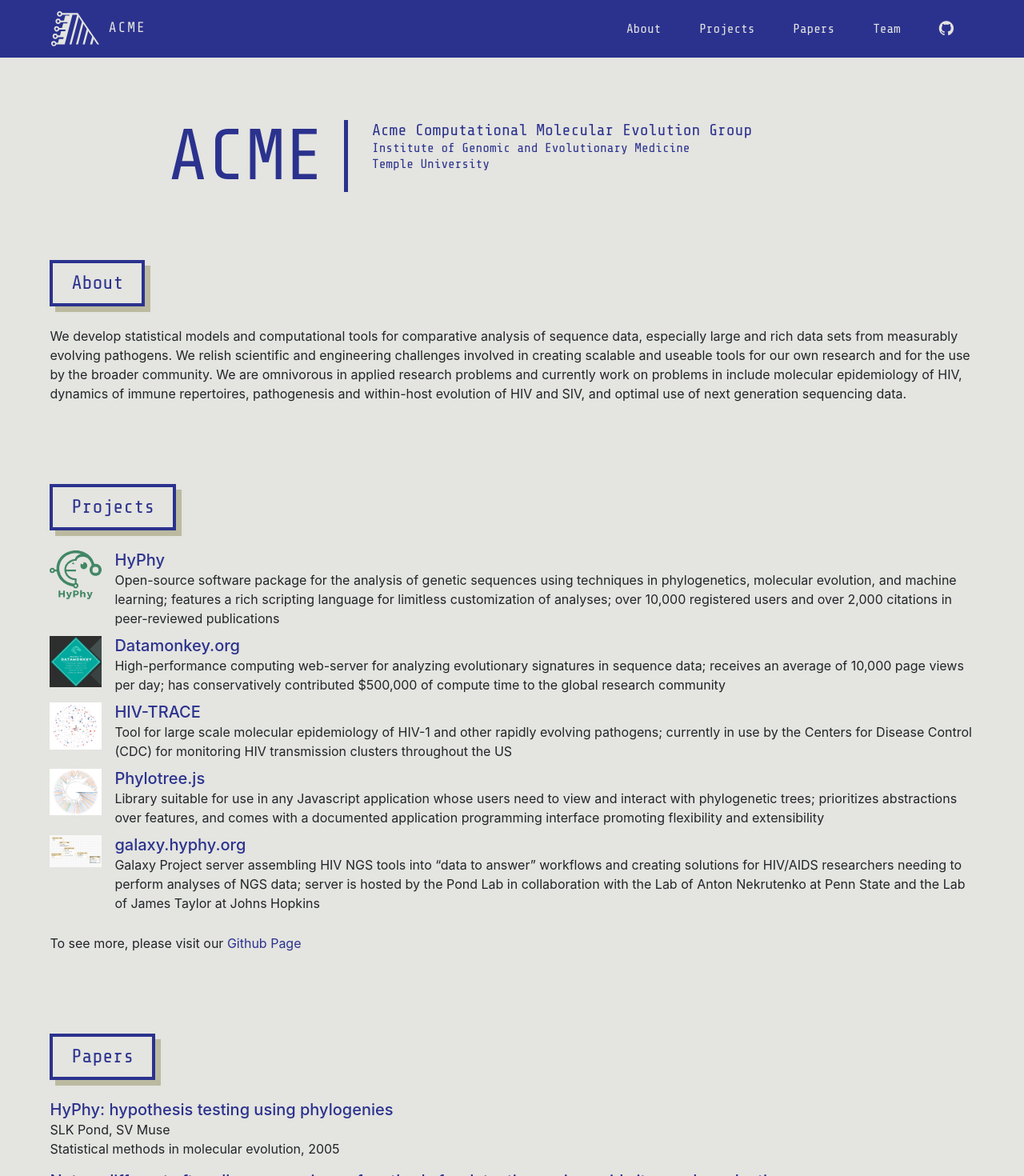
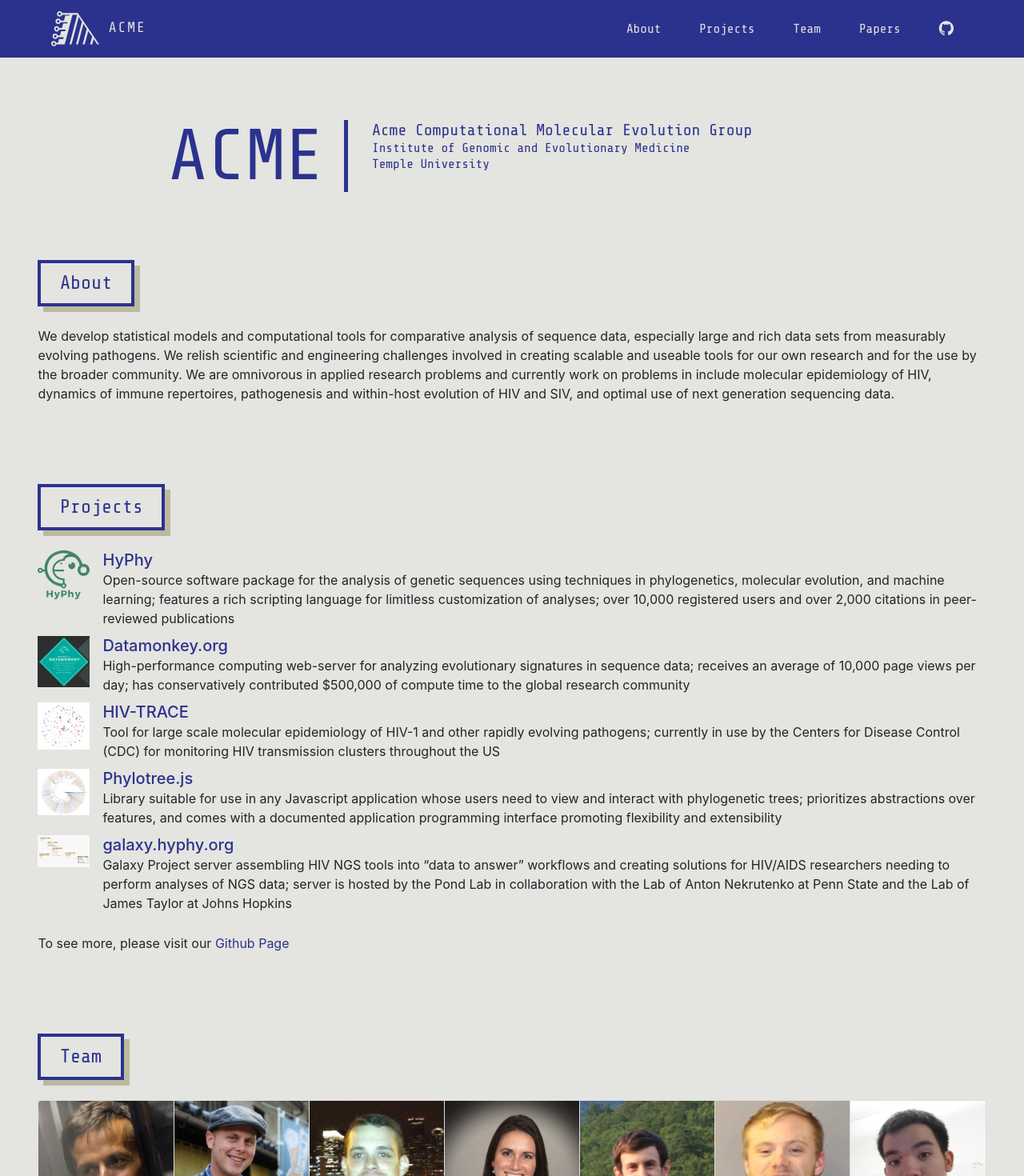
Before and after one commit to veg/LabSite, a React (Create React App) app: page / in a window 1280 px wide. Shown: the top 1470 px of the page at 80% size. Built offline with nearby package versions, Linux system fonts and the light colour scheme.

Commit message:
fix issue with team link (now scrolls to team correctly)

```diff
--- a/public/index.html
+++ b/public/index.html
@@ -27,7 +27,8 @@
     <noscript>
       You need to enable JavaScript to run this app.
     </noscript>
-    <div id="root"></div>
+    <div>
+      <div class="row" id="root"></div>
       <!--
         This HTML file is a template.
         If you open it directly in the browser, you will see an empty page.
@@ -45,6 +46,7 @@
           <a class="twitter-timeline" href="https://twitter.com/hyphy_software" data-height="500">HyPhy News</a>
         </div>
       </div>
+    </div>
     <script async src="//platform.twitter.com/widgets.js" charset="utf-8"></script>
 
   </body>
--- a/src/app.jsx
+++ b/src/app.jsx
@@ -44,8 +44,8 @@
         </div>
 				<About />
         <Projects />
+        <Members/>
         <Papers />
-        <Members/>
       </div>
     );
   }
--- a/src/navbar.jsx
+++ b/src/navbar.jsx
@@ -41,11 +41,12 @@
                 <NavLink onClick={this.toggle} href="/#projects">Projects</NavLink>
               </NavItem>
               <NavItem>
+                <NavLink onClick={this.toggle} href="/#members">Team</NavLink>
+              </NavItem>
+              <NavItem>
                 <NavLink onClick={this.toggle} href="/#papers">Papers</NavLink>
               </NavItem>
-              <NavItem>
-                <NavLink onClick={this.toggle} href="/#members">Team</NavLink>
-              </NavItem>
+
               <NavItem>
                 <NavLink onClick={this.toggle} href="https://github.com/veg">
                   <i className="fa fa-github fa-lg"></i>
```
Lines whose indentation alone changed are shown as unchanged.
